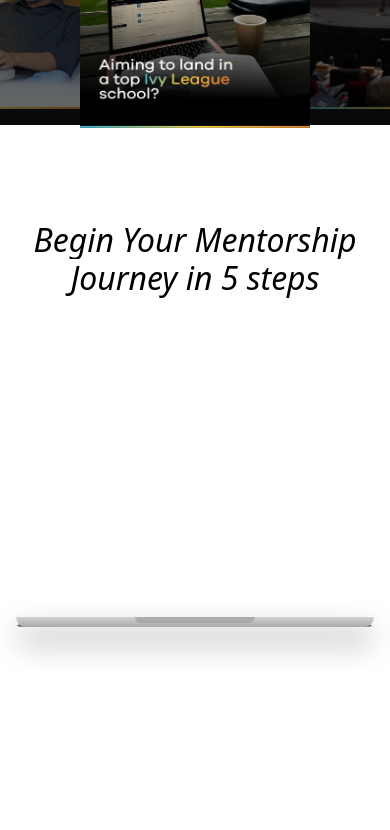
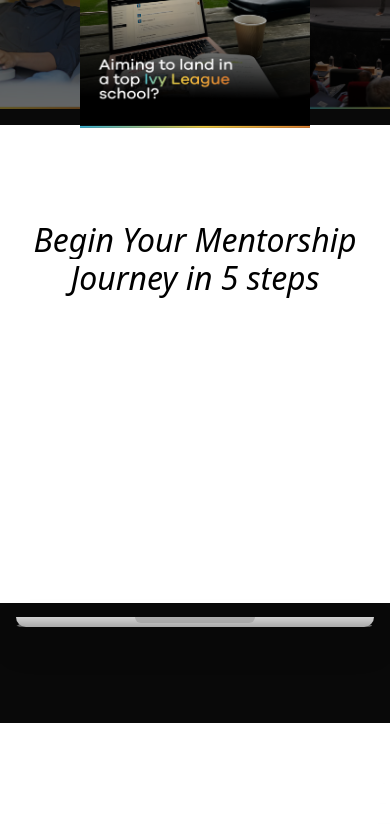
Before and after one commit to Ankitsaini406/master-test, a Next.js app: page / in a window 390 px wide. Shown: the part 5160-5990 px from the top of the page. Built offline with nearby package versions, Linux system fonts and the light colour scheme; grey boxes are pictures that could not be loaded.

Commit message:
update the height issue and size also

```diff
--- a/src/styles/mentorship.module.css
+++ b/src/styles/mentorship.module.css
@@ -5,7 +5,6 @@
             #090909 80%,
             #090909 100%);
     padding: 6rem 1rem;
-    min-height: 100vh;
     display: flex;
     flex-direction: column;
     align-items: center;
@@ -153,12 +152,9 @@
 }
 
 @media (max-width: 768px) {
-    .section {
-        background: linear-gradient(to bottom,
-                #ffffff 0%,
-                #ffffff 85%,
-                #090909 85%,
-                #090909 100%);
+
+    .screenContent {
+        border-radius: 4px 4px 0 0;
     }
 
     .macbookLid {
```
